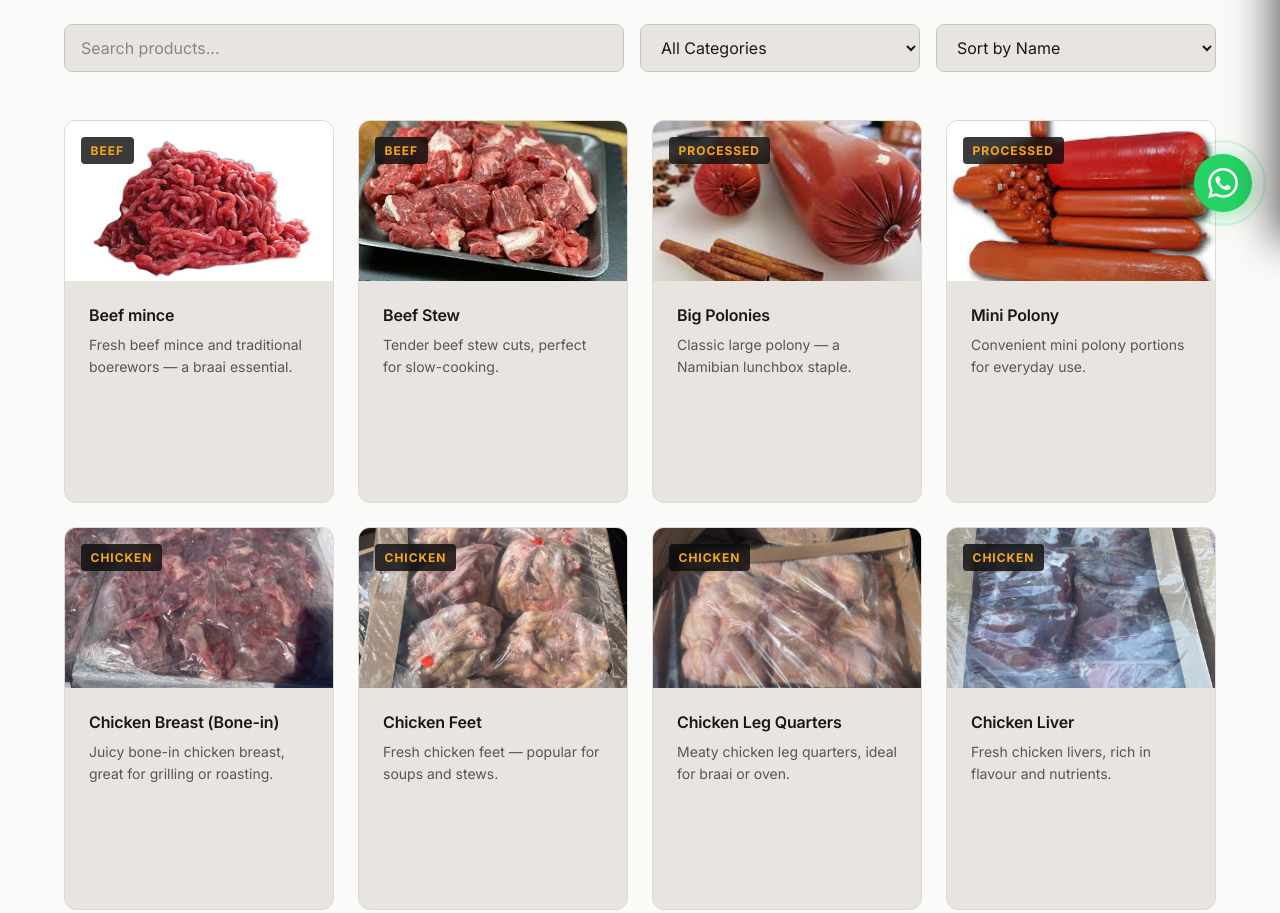
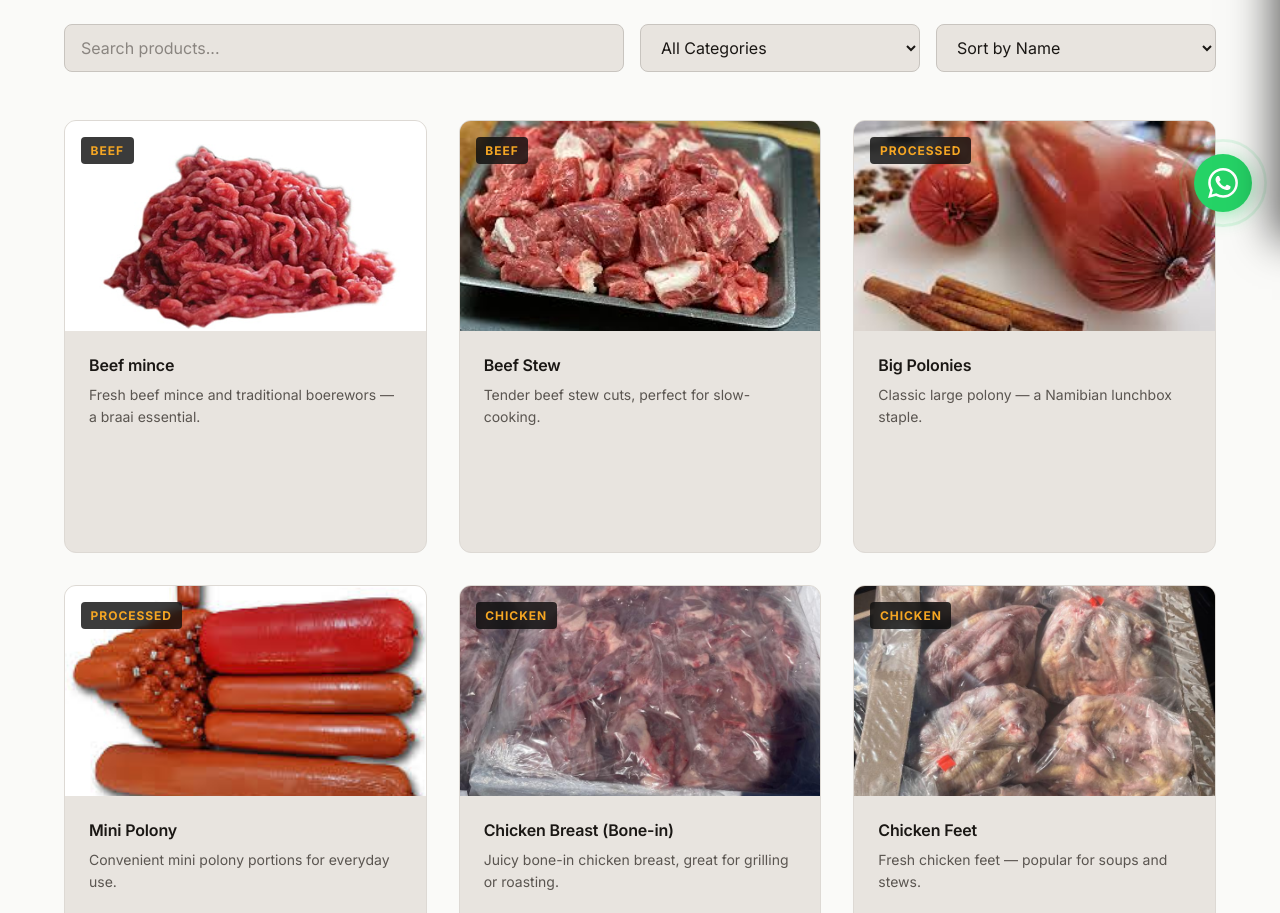
Before and after one commit to james10902/Porky-s-Meat-Market, a website: page pages/products.html in a window 1280 px wide. Shown: the part 560-1473 px from the top of the page. Drawn offline with Linux system fonts and the light colour scheme; no server answers.

Commit message:
Fix image filename case sensitivity: Mini polony, Pork Shoulder chops

```diff
--- a/css/components.css
+++ b/css/components.css
@@ -517,7 +517,7 @@ nav a:hover::after {
 
 .product-image {
   width: 100%;
-  height: 160px;
+  height: 210px;
   object-fit: cover;
   transition: transform 400ms ease;
   display: block;
--- a/css/pages/products.css
+++ b/css/pages/products.css
@@ -53,8 +53,8 @@
 /* Products Grid */
 .products-grid {
   display: grid;
-  grid-template-columns: repeat(auto-fill, minmax(220px, 1fr));
-  gap: var(--spacing-lg);
+  grid-template-columns: repeat(auto-fill, minmax(270px, 1fr));
+  gap: var(--spacing-xl);
   min-height: 300px;
 }
 
--- a/js/modules/products.js
+++ b/js/modules/products.js
@@ -97,7 +97,7 @@ const Products = {
         price: 49.99,
         unit: 'per kg',
         category: 'processed',
-        image_url: '/assets/Images/Mini Polony.jpg',
+        image_url: '/assets/Images/Mini polony.jpg',
         description: 'Convenient mini polony portions for everyday use.'
       },
       {
@@ -178,7 +178,7 @@ const Products = {
         price: 89.99,
         unit: 'per kg',
         category: 'pork',
-        image_url: '/assets/Images/Pork Shoulder Chops.jpg',
+        image_url: '/assets/Images/Pork Shoulder chops.jpg',
         description: 'Thick-cut pork shoulder chops, great for braai or pan-fry.'
       },
       {
```
